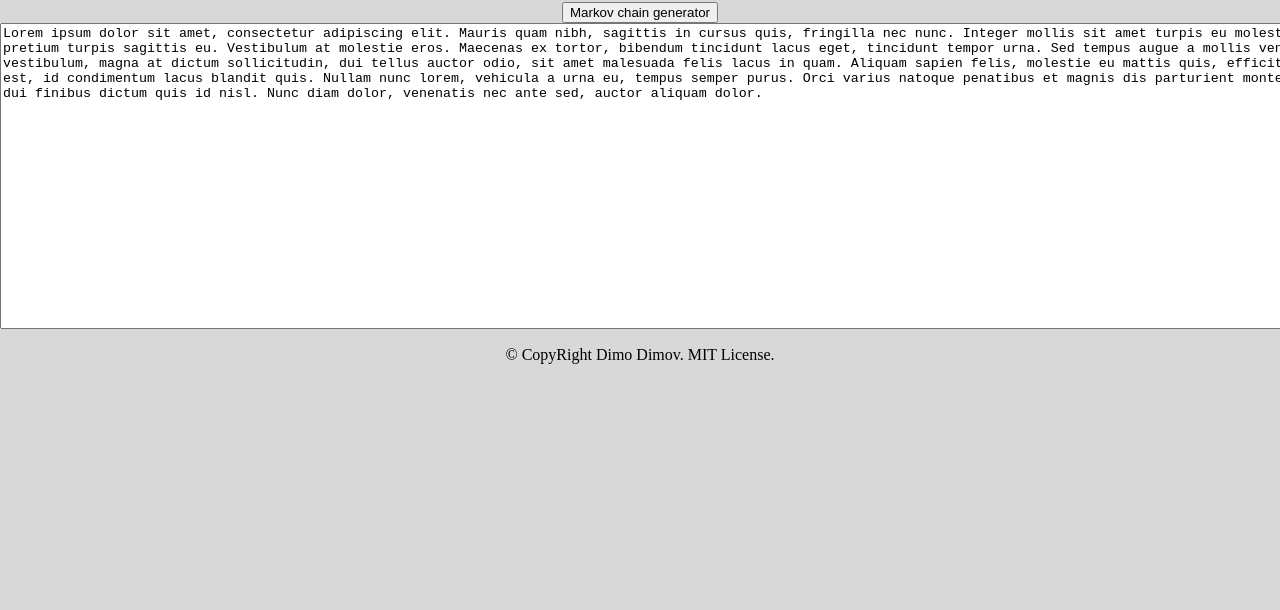
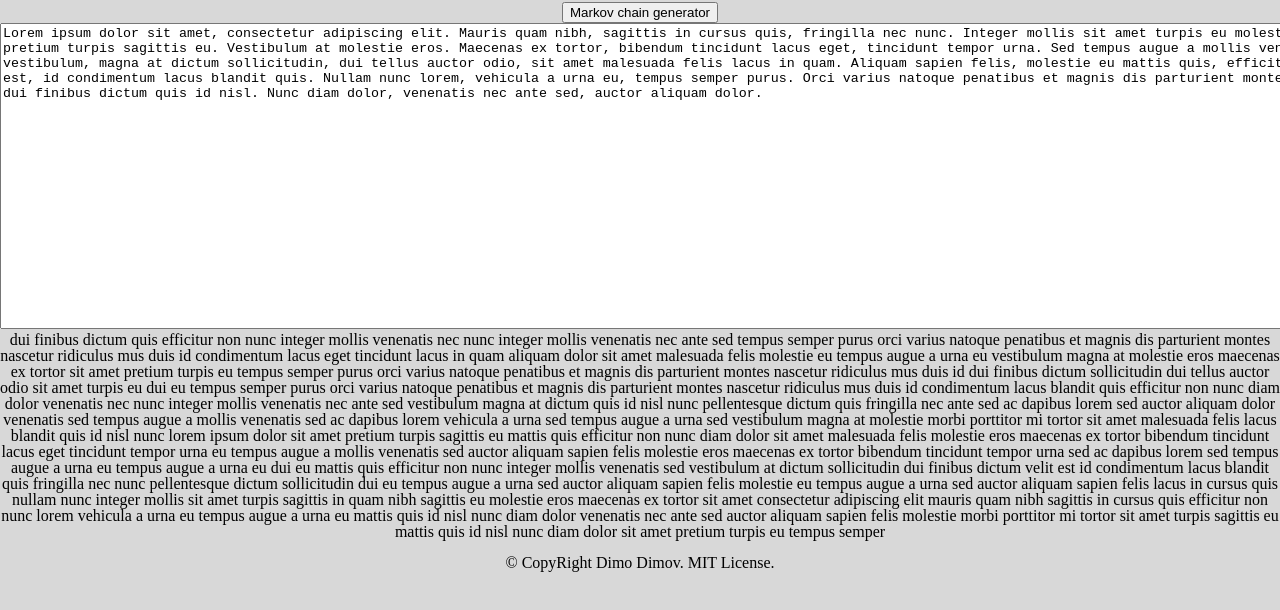
Before and after one commit to DimovDimo/markov-chain, a plain HTML site: page app/index.html in a window 1280 px wide. Both pictures are taken after a click on the button "Markov chain generator". Shown: the part 98-708 px from the top of the page. Drawn offline with Linux system fonts and the light colour scheme.

Commit message:
added function htmlOutput

```diff
--- a/app/index.html
+++ b/app/index.html
@@ -13,7 +13,7 @@
         <h1>Markov chain generator</h1>
         <button id="generator" type="button">Markov chain generator</button>
         <textarea id="input" rows="20" cols="200">Lorem ipsum dolor sit amet, consectetur adipiscing elit. Mauris quam nibh, sagittis in cursus quis, fringilla nec nunc. Integer mollis sit amet turpis eu molestie. Morbi porttitor mi tortor, sit amet pretium turpis sagittis eu. Vestibulum at molestie eros. Maecenas ex tortor, bibendum tincidunt lacus eget, tincidunt tempor urna. Sed tempus augue a mollis venenatis. Sed ac dapibus lorem. Sed vestibulum, magna at dictum sollicitudin, dui tellus auctor odio, sit amet malesuada felis lacus in quam. Aliquam sapien felis, molestie eu mattis quis, efficitur non nunc. Pellentesque dictum velit est, id condimentum lacus blandit quis. Nullam nunc lorem, vehicula a urna eu, tempus semper purus. Orci varius natoque penatibus et magnis dis parturient montes, nascetur ridiculus mus. Duis id dui eu dui finibus dictum quis id nisl. Nunc diam dolor, venenatis nec ante sed, auctor aliquam dolor.</textarea>
-        <p id="results"></p>
+        <div id="result"></div>
     </main>
 
     <footer>
--- a/app/resources/js/markov-chain.js
+++ b/app/resources/js/markov-chain.js
@@ -4,8 +4,12 @@ function markov() {
     let input = getInput().toLowerCase();
 	let items = getItems(input);
 	let chain = getChain(items);
+	let result = generateItems(chain, 400, " ");
+	htmlOutput(result);
+}
 
-	generateItems(chain, 40, " ");
+function htmlOutput(result) {
+	document.getElementById("result").innerText = result;
 }
 
 function generateItems(chain, length, joinParameter) {
```
